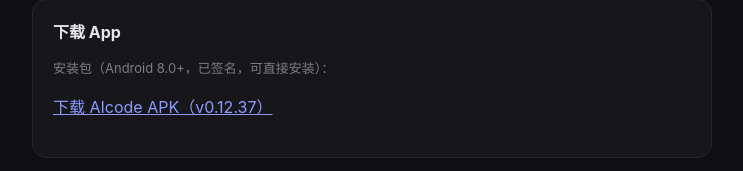
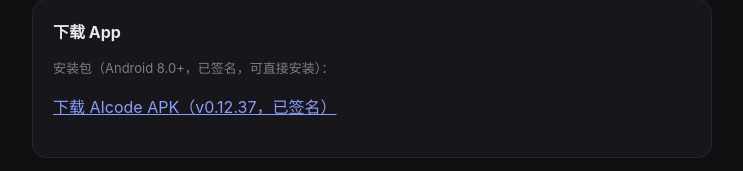
Before and after one commit to CYYYOURMAN/AICode, a plain HTML site: page pages/index.html in a window 1280 px wide. Shown: the part 606-777 px from the top of the page, without its empty margins (268-1011 px from the left). Drawn offline with Linux system fonts and the light colour scheme.

Commit message:
fix(pages): keep APK out of Pages artifact; serve via jsDelivr/raw

```diff
--- a/pages/index.html
+++ b/pages/index.html
@@ -47,7 +47,7 @@
   <div class="card">
     <b>下载 App</b>
     <p class="muted">安装包（Android 8.0+，已签名，可直接安装）：</p>
-    <p><a href="app/aicode-latest.apk">下载 AIcode APK（v0.12.37）</a></p>
+    <p><a href="https://cdn.jsdelivr.net/gh/CYYYOURMAN/AICode@main/download/aicode-latest.apk">下载 AIcode APK（v0.12.37，已签名）</a></p>
   </div>
 
   <div class="card">
```
Also changed, not shown: 5 other files.
